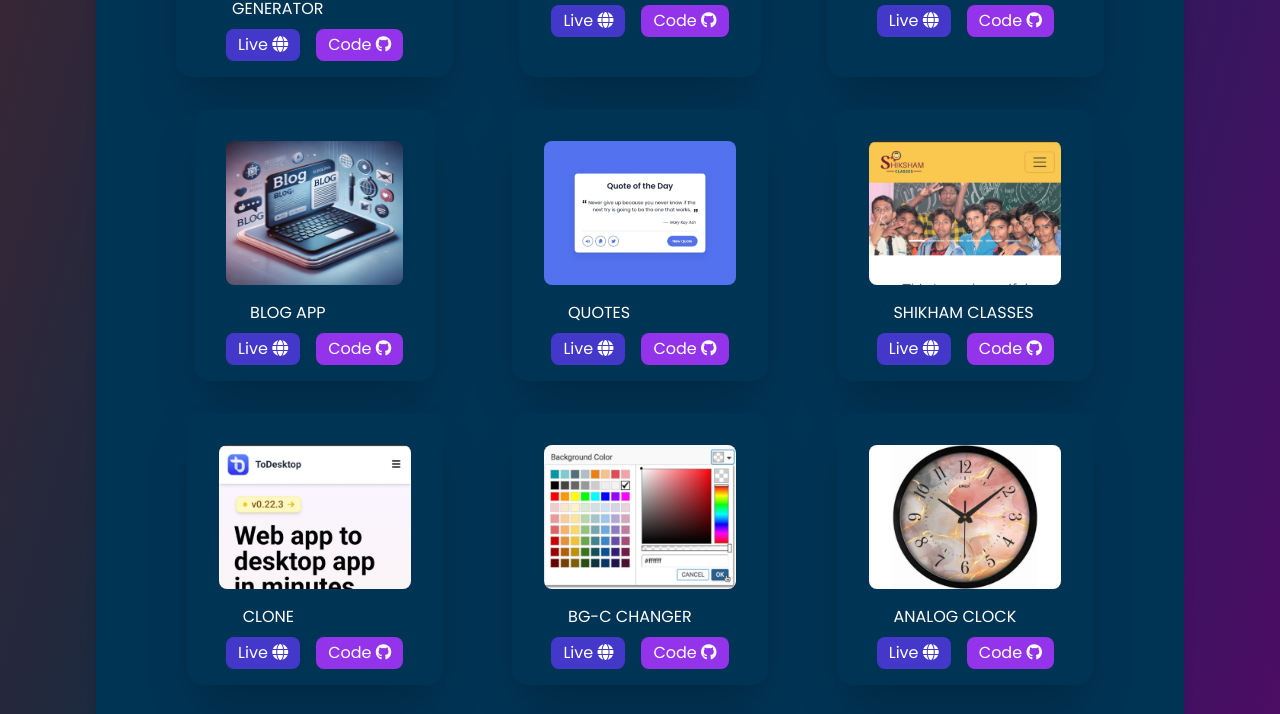
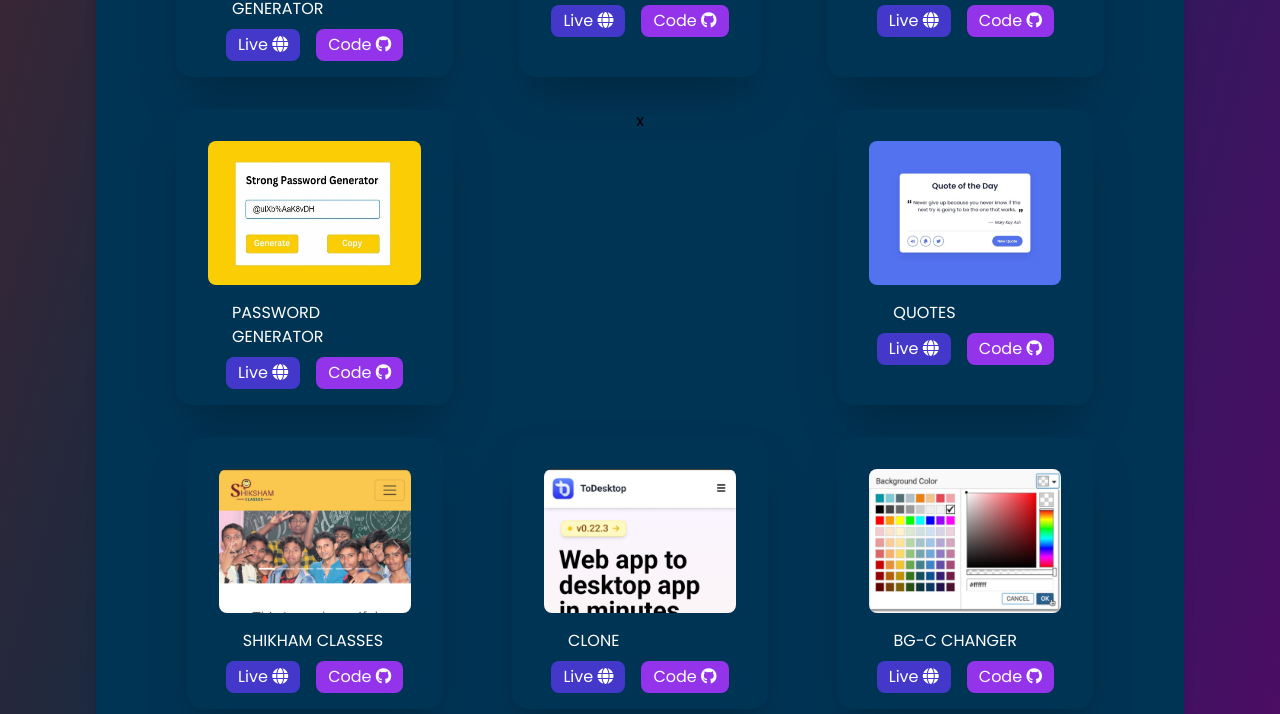
Before and after one commit to mithleshkumar-wrk/My-Portfolio, a website: page index.html in a window 1280 px wide. Shown: the part 2630-3344 px from the top of the page. Drawn offline with Linux system fonts and the light colour scheme.

Commit message:
project sequence update

```diff
--- a/index.html
+++ b/index.html
@@ -456,26 +456,27 @@
 
                 <div
                     class="flex flex-col  bg-[#003454] rounded-2xl  pt-8  hover:bg-[#003e64] transition duration-500 mx-6 sm:mx-0 shadow-2xl pb-4 px-8">
-                    <img class="h-36   rounded-lg " src="images/blog-thumbnail.jpg">
-                    <h1 class="mx-6 pt-4  text-white uppercase">Blog App</h1>
+                    <img class="h-36   rounded-lg "
+                        src="images/Screenshot_2025-01-28-14-32-02-32_a1b1bbe5f63d5b96c1a0f87c197ebfae.jpg">
+                    <h1 class="mx-6 pt-4  text-white uppercase">Password Generator</h1>
 
                     <div class="w-full  flex flex-row justify-center items-center gap-4">
                         <a target="_blank"
                             class="  mt-2   text-white bg-indigo-700 w-1/2 px-3 py-1 rounded-lg hover:bg-yellow-500 hover:text-white transition duration-500 "
-                            href="http://blog-application-orcin.vercel.app">Live
+                            href="https://password-generator-react-bay.vercel.app/">Live
                             <i class="fa-solid fa-globe"></i>
                         </a>
 
                         <a class="  mt-2  text-white bg-purple-600 w-1/2 px-3 py-1 rounded-lg hover:bg-yellow-500 hover:text-white transition duration-500 "
-                            target="_blank" href="https://github.com/mithleshji2021/Blog-Application">
+                            target="_blank" href="https://github.com/mithleshji2021/password-generator-react">
                             Code
                             <i class="fa-brands fa-github"></i>
                         </a>
                     </div>
 
-
                 </div>
 
+                x
 
 
 
```
